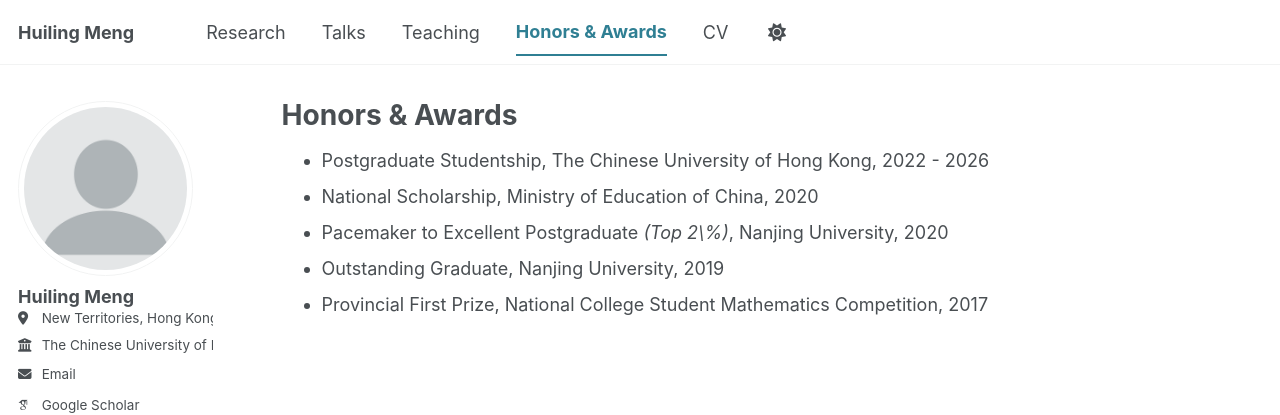
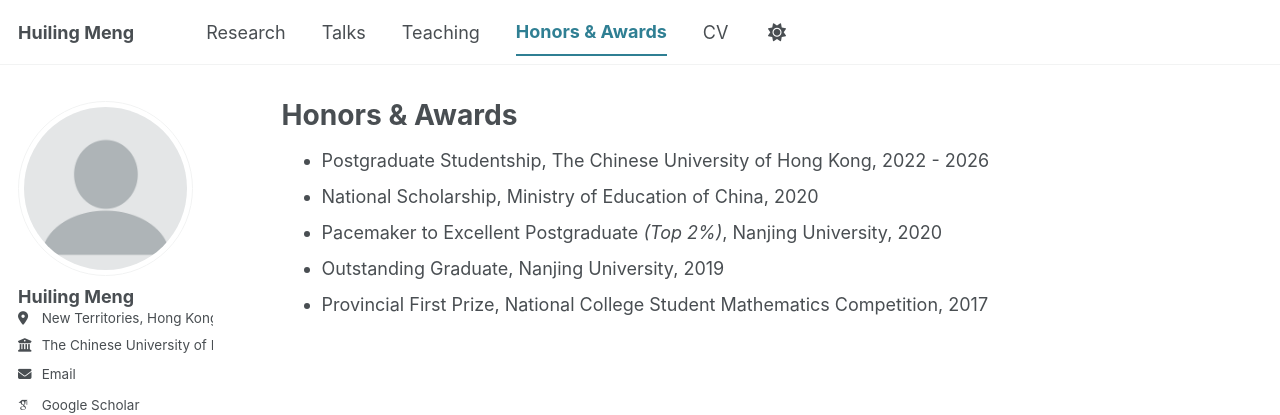
Before and after one commit to huilingmeng/huilingmeng.github.io, a Jekyll site: the page built from _pages/honors-awards.md, in a window 1280 px wide. Shown: the top 415 px of the page. Built offline with Jekyll 4.4.1, drawn with Linux system fonts in a browser that asks for light colours; some web fonts are replaced; a script bundle is joined from its source files by our own code; library files that are not in the unit come from our copies.

```diff
--- a/_pages/honors-awards.md
+++ b/_pages/honors-awards.md
@@ -7,6 +7,6 @@ author_profile: true
 
 - Postgraduate Studentship, The Chinese University of Hong Kong, 2022 - 2026
 - National Scholarship, Ministry of Education of China, 2020
-- Pacemaker to Excellent Postgraduate *(Top 2\%)*, Nanjing University, 2020
+- Pacemaker to Excellent Postgraduate *(Top 2%)*, Nanjing University, 2020
 - Outstanding Graduate, Nanjing University, 2019
 - Provincial First Prize, National College Student Mathematics Competition, 2017
```
